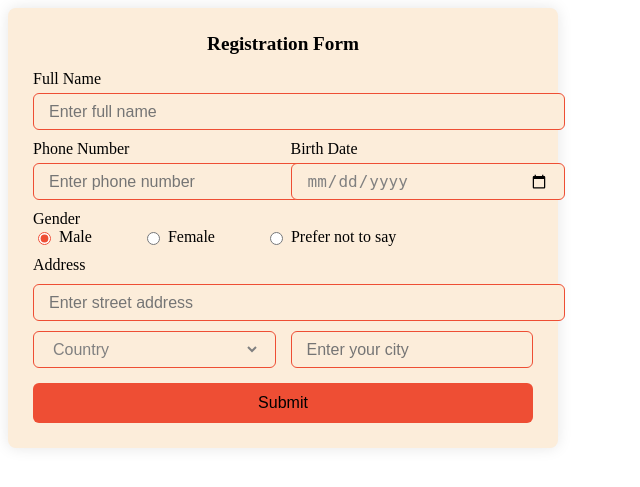
After one commit to LucasExeVargas/portfolio-lucas-vargas, a PHP site: page /form.html in a window 1280 px wide. The commit adds this page. Shown: the top 487 px of the page, without its empty margins (0-640 px from the left). Run offline with PHP 8.4, Linux system fonts and the light colour scheme.

Commit message:
prueba bdd

```diff
--- /dev/null
+++ b/form.css
@@ -0,0 +1,112 @@
+/* From Uiverse.io by mi-series */
+.container {
+    position: relative;
+    max-width: 500px;
+    width: 100%;
+    background: #FCEDDA;
+    padding: 25px;
+    border-radius: 8px;
+    box-shadow: 0 0 15px rgba(0, 0, 0, 0.1);
+  }
+
+  .container header {
+    font-size: 1.2rem;
+    color: #000;
+    font-weight: 600;
+    text-align: center;
+  }
+
+  .container .form {
+    margin-top: 15px;
+  }
+
+  .form .input-box {
+    width: 100%;
+    margin-top: 10px;
+  }
+
+  .input-box label {
+    color: #000;
+  }
+
+  .form :where(.input-box input, .select-box) {
+    position: relative;
+    height: 35px;
+    width: 100%;
+    outline: none;
+    font-size: 1rem;
+    color: #808080;
+    margin-top: 5px;
+    border: 1px solid #EE4E34;
+    border-radius: 6px;
+    padding: 0 15px;
+    background: #FCEDDA;
+  }
+
+  .input-box input:focus {
+    box-shadow: 0 1px 0 rgba(0, 0, 0, 0.1);
+  }
+
+  .form .column {
+    display: flex;
+    column-gap: 15px;
+  }
+
+  .form .gender-box {
+    margin-top: 10px;
+  }
+
+  .form :where(.gender-option, .gender) {
+    display: flex;
+    align-items: center;
+    column-gap: 50px;
+    flex-wrap: wrap;
+  }
+
+  .form .gender {
+    column-gap: 5px;
+  }
+
+  .gender input {
+    accent-color: #EE4E34;
+  }
+
+  .form :where(.gender input, .gender label) {
+    cursor: pointer;
+  }
+
+  .gender label {
+    color: #000;
+  }
+
+  .address :where(input, .select-box) {
+    margin-top: 10px;
+  }
+
+  .select-box select {
+    height: 100%;
+    width: 100%;
+    outline: none;
+    border: none;
+    color: #808080;
+    font-size: 1rem;
+    background: #FCEDDA;
+  }
+
+  .form button {
+    height: 40px;
+    width: 100%;
+    color: #000;
+    font-size: 1rem;
+    font-weight: 400;
+    margin-top: 15px;
+    border: none;
+    border-radius: 6px;
+    cursor: pointer;
+    transition: all 0.2s ease;
+    background: #EE4E34;
+  }
+
+  .form button:hover {
+    background: #EE3E34;
+  }
--- /dev/null
+++ b/form.html
@@ -0,0 +1,65 @@
+<!DOCTYPE html>
+<html lang="en">
+<head>
+    <meta charset="UTF-8">
+    <meta name="viewport" content="width=device-width, initial-scale=1.0">
+    <link rel="stylesheet" href="form.css">
+    <title>Document</title>
+</head>
+<body>
+
+<section class="container">
+    <header>Registration Form</header>
+    <form class="form" action="#">
+        <div class="input-box">
+            <label>Full Name</label>
+            <input required="" placeholder="Enter full name" type="text">
+        </div>
+        <div class="column">
+            <div class="input-box">
+              <label>Phone Number</label>
+              <input required="" placeholder="Enter phone number" type="telephone">
+            </div>
+            <div class="input-box">
+              <label>Birth Date</label>
+              <input required="" placeholder="Enter birth date" type="date">
+            </div>
+        </div>
+        <div class="gender-box">
+          <label>Gender</label>
+          <div class="gender-option">
+            <div class="gender">
+              <input checked="" name="gender" id="check-male" type="radio">
+              <label for="check-male">Male</label>
+            </div>
+            <div class="gender">
+              <input name="gender" id="check-female" type="radio">
+              <label for="check-female">Female</label>
+            </div>
+            <div class="gender">
+              <input name="gender" id="check-other" type="radio">
+              <label for="check-other">Prefer not to say</label>
+            </div>
+          </div>
+        </div>
+        <div class="input-box address">
+          <label>Address</label>
+          <input required="" placeholder="Enter street address" type="text">
+          <div class="column">
+            <div class="select-box">
+              <select>
+                <option hidden="">Country</option>
+                <option>USA</option>
+                <option>UK</option>
+                <option>Germany</option>
+                <option>Japan</option>
+              </select>
+            </div>
+          <input required="" placeholder="Enter your city" type="text">
+          </div>
+        </div>
+        <button>Submit</button>
+    </form>
+  </section>
+</body>
+</html>
```
Also changed, not shown: conexion.php (added, +12 -0 lines), index.html (+24 -0 lines), index.php (added, +208 -0 lines), style.css (+16 -0 lines), usuario.php (added, +46 -0 lines).
